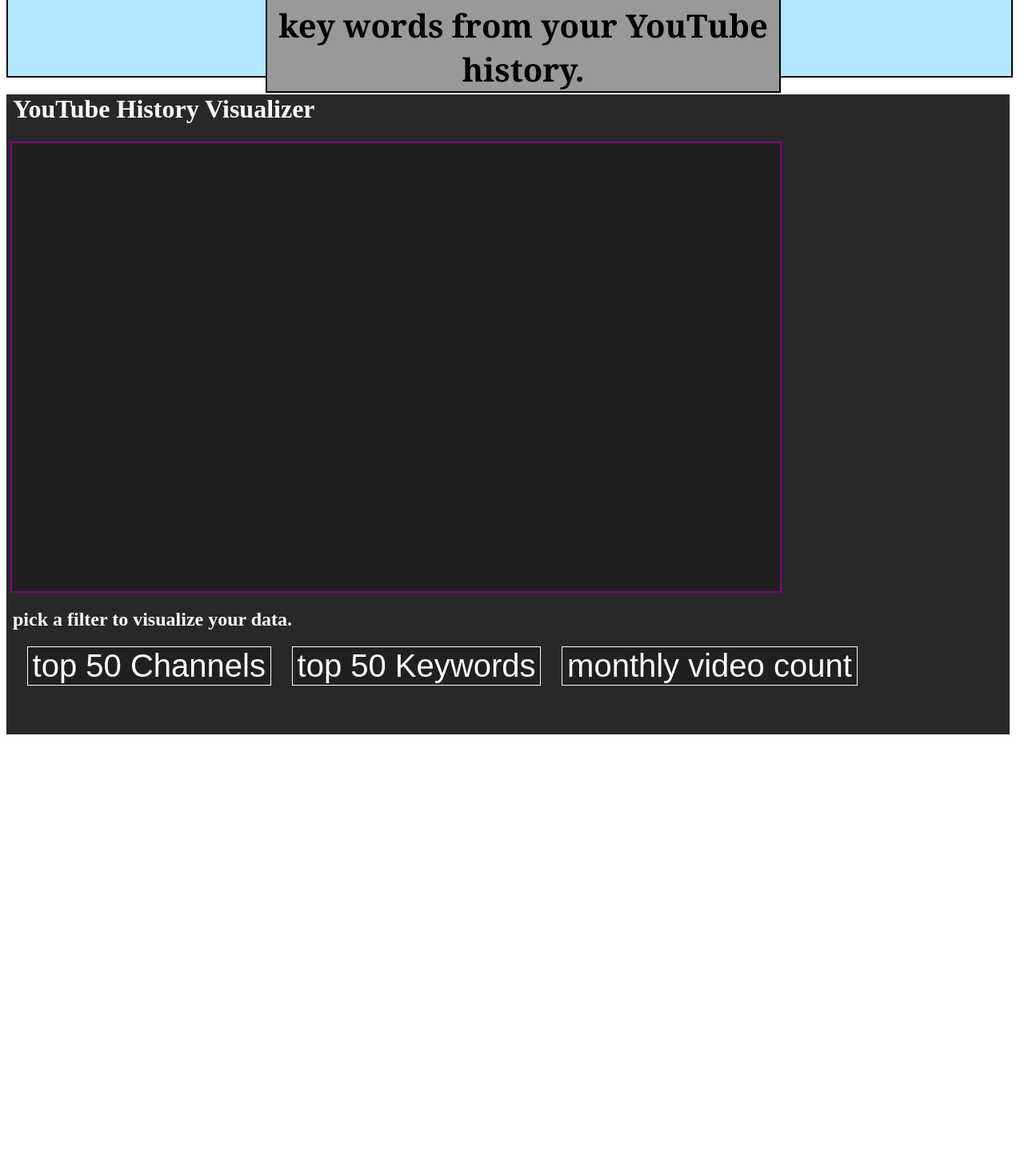
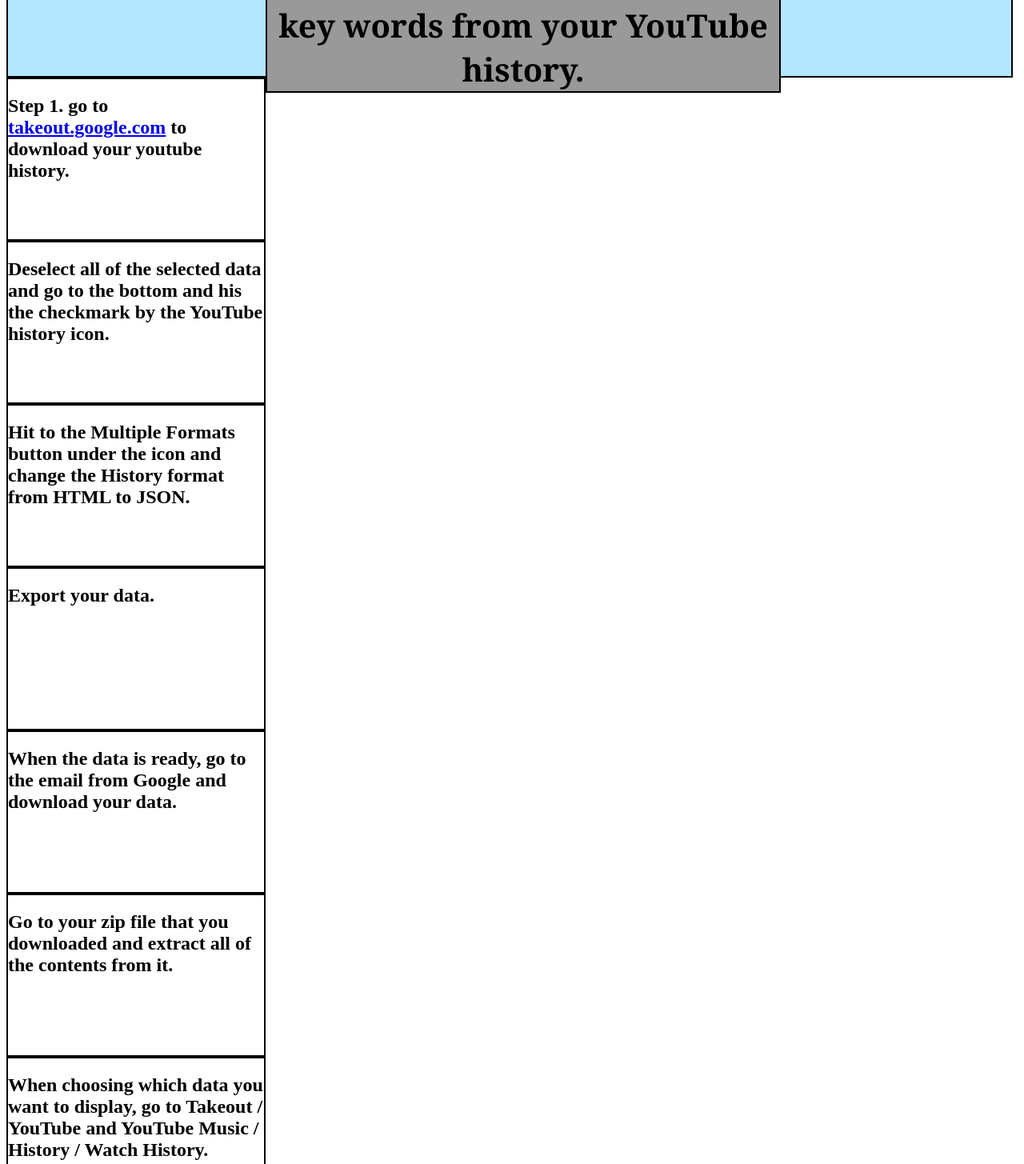
Before and after one commit to gagedoug13/Corona_Virus_Visualizer, a React (Create React App) app: page / in a window 1280 px wide. Shown: the part 875-2330 px from the top of the page at 80% size. Before the commit the page ends 1801 px from the top, so only its background shows below. Built offline with nearby package versions, Linux system fonts and the light colour scheme.

Commit message:
adding instructions component to youtube visualizer

```diff
--- a/src/App.css
+++ b/src/App.css
@@ -84,13 +84,13 @@
     justify-content: center;
 }
 
-.instructionsDiv {
+.basicInstructionsDiv {
     height: 70vh;
     border: 2px solid black;
     background-color: #606060;
 }
 
-.fileButton, .instructionsButton {
+.fileButton, .basicInstructionsButton {
     height: 14vmin;
     width: 10vw;
     font-size: 28px;
@@ -121,3 +121,13 @@
     border: 2px black solid;
     background-color: #999999;
 }
+.instructionsDiv {
+    height: 170vh;
+    width: 100vw;
+}
+
+.instructionsCard {
+    height: 25vh;
+    width: 25vw;
+    border: 2px solid black;
+}
--- a/src/App.js
+++ b/src/App.js
@@ -1,6 +1,7 @@
 import './App.css';
 import Main from './components/Main'
 import Home from './components/Home'
+import Instructions from './components/Instructions'
 
 
 function App() {
@@ -8,6 +9,7 @@
   return (
     <div className="App">
      <Home />
+     <Instructions />
      <Main />
     </div>
   );
--- a/src/components/Home.js
+++ b/src/components/Home.js
@@ -10,10 +10,10 @@
             <div className='fileInstructionsDiv'>
                 <button className='fileButton'>choose file</button>
                 <h3 className='or'>or</h3>
-                <button className='instructionsButton'>see instructions</button>
+                <button className='basicInstructionsButton'>see instructions</button>
             </div>
 
-            <div className='instructionsDiv'>
+            <div className='basicInstructionsDiv'>
                 <p className='howTitle'>how it works</p>
                 <h3 className='basicInstructions'>You download your raw <span style={{color: "red"}}>YouTube</span> data from google.takeouts.com and we
                     visualize it for you. All you have to do is follow the instructions
--- /dev/null
+++ b/src/components/Instructions.js
@@ -0,0 +1,42 @@
+import React from 'react'
+
+export default function Instructions() {
+    return (
+        <div className='instructionsDiv'>
+            <div className='instructionsCard'>
+                <h2 className='instructionsBody'>Step 1. go to <a href='https://takeout.google.com/'>takeout.google.com</a> to download your youtube history.</h2>
+            </div>
+
+            <div className='instructionsCard'>
+                <h2 className='instructionsBody'>Deselect all of the selected data and go to the bottom and his the checkmark by the YouTube history icon.</h2>
+            </div>
+
+            <div className='instructionsCard'>
+                <h2 className='instructionsBody'>Hit to the Multiple Formats button under the icon and change the History format from HTML to JSON.</h2>
+            </div>
+
+            <div className='instructionsCard'>
+                <h2 className='instructionsBody'>Export your data.</h2>
+            </div>
+
+            <div className='instructionsCard'>
+                <h2 className='instructionsBody'>When the data is ready, go to the email from Google and download your data.</h2>
+            </div>
+
+            <div className='instructionsCard'>
+                <h2 className='instructionsBody'>Go to your zip file that you downloaded and extract all of the contents from it.</h2>
+            </div>
+
+            <div className='instructionsCard'>
+                <h2 className='instructionsBody'>When choosing which data you want to display, go to Takeout / YouTube and YouTube Music / History / Watch History.</h2>
+            </div>
+
+            <div className='instructionsCard'>
+                <h2 className='instructionsBody'>Select your file.</h2>
+            </div>
+
+
+
+        </div>
+    )
+}
```
Also changed, not shown: 1 other file (tests, documents, lock files or other folders).
